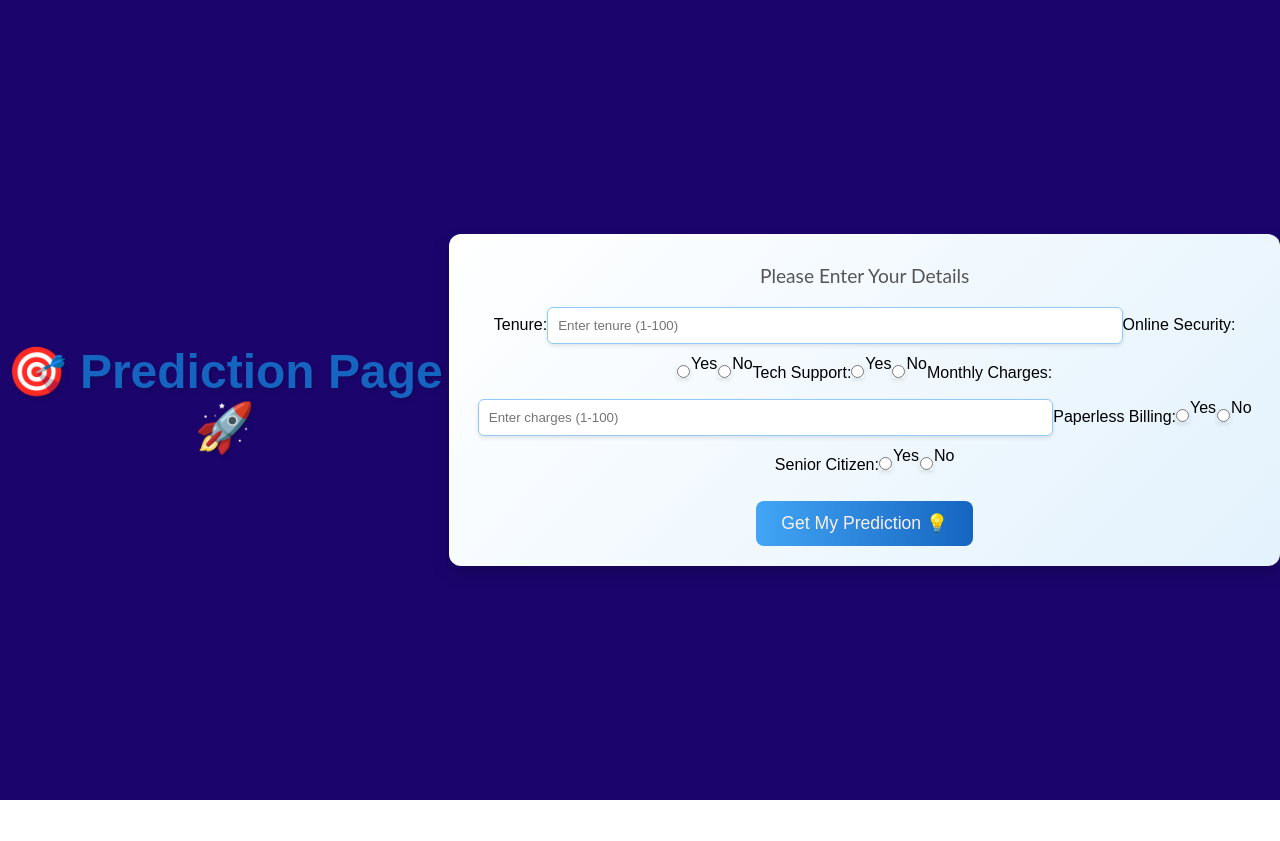
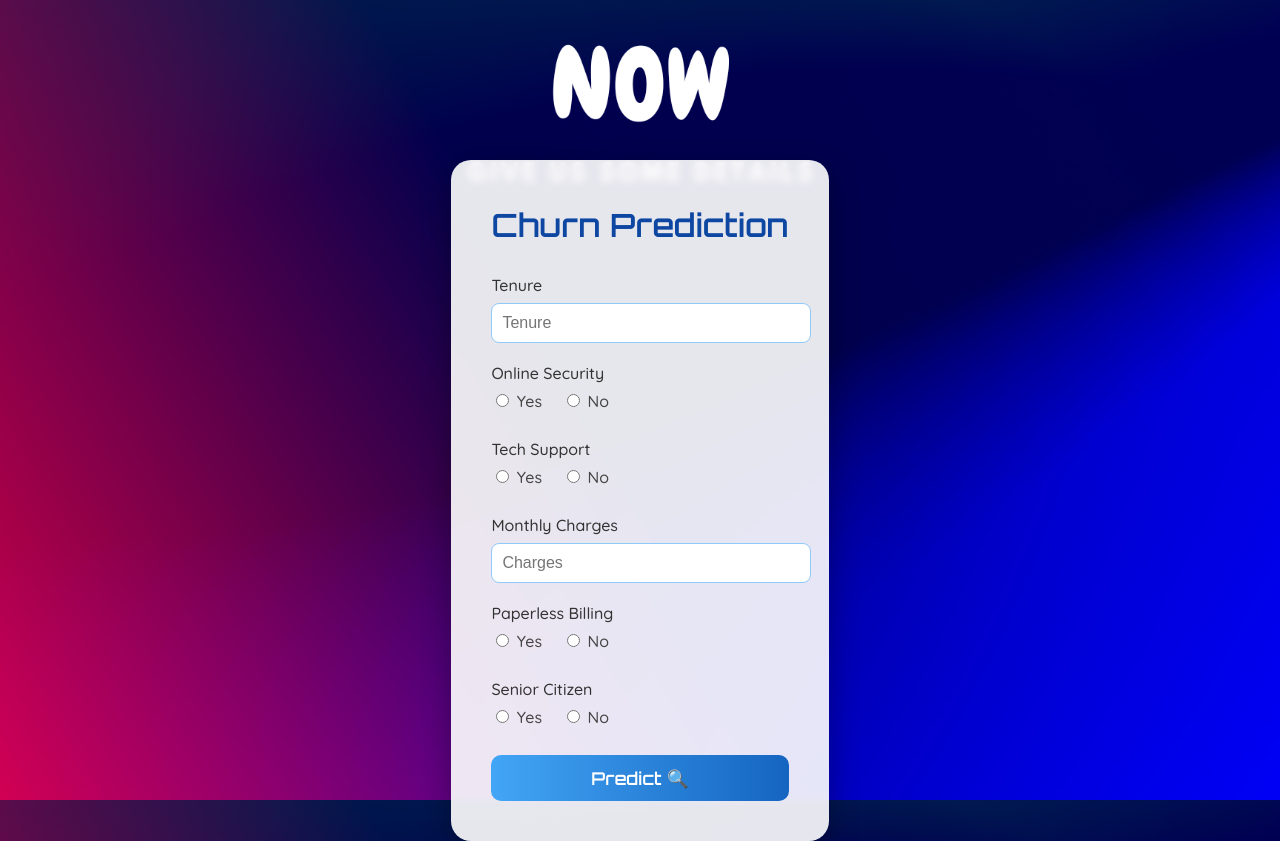
Before and after one commit to INDIANSANGAMESH/React-App, a React (Create React App) app in the folder churn_predict/: page /next in a window 1280 px wide. Before the commit the page ends 800 px from the top, so only its background shows below. Built offline with nearby package versions, Linux system fonts and the light colour scheme.

Commit message:
Mudiya Poguthu...

```diff
--- a/churn_predict/src/App.css
+++ b/churn_predict/src/App.css
@@ -11,7 +11,6 @@ body {
     display: flex;
     justify-content: center;
     align-items: center;
-  background-color: rgba(27, 6, 109, 0.973); /* Blue background */
   }
 
   /* Centering Container */
@@ -27,12 +26,12 @@ body {
 
   /* Centered Content Box */
   .box {
-  background-color: rgba(255, 255, 255, 0.721); /* White background */
+    background-color: rgba(14, 2, 2, 0.721); /* White background */
     padding: 20px;
     border-radius: 10px;
     box-shadow: 0 4px 8px rgba(0, 0, 0, 0.2);
     text-align: center;
-  position: relative;
+    position: center;
   }
 
   /* Styling for Header Text */
--- a/churn_predict/src/App.js
+++ b/churn_predict/src/App.js
@@ -15,4 +15,4 @@ function App() {
   );
 }
 
-export default App;
+export default App;
--- a/churn_predict/src/HomePage.js
+++ b/churn_predict/src/HomePage.js
@@ -12,9 +12,9 @@ const HomePage = () => {
   return (
     <div className="App">
       <div className="container">
-      <div className="box" style={{ width: '400px', height: '200px', backgroundColor: '#fff', color: '#000', borderRadius: '15px' }}>
-        <p style={{ fontSize: '24px', fontWeight: 'bold', fontFamily: 'Pacifico, cursive' }}>Hello All !!!</p>
-          <p style={{ fontFamily: 'Lato, sans-serif' }}>This is a churn Prediction ML</p>
+        <div className="box">
+          <p className="bold-text">Hello All !!!</p>
+          <p className="bold-text" >This is a churn Prediction ML</p>
           <button className="blue-button" onClick={handleStartClick}>
             Let's Start
           </button>
--- a/churn_predict/src/Homepage.css
+++ b/churn_predict/src/Homepage.css
@@ -1,8 +1,8 @@
 .App {
     height: 100vh;
     display: flex;
-    justify-content: center;
-    align-items: center;
+    justify-content:safe;
+    align-items:center;
 }
 
 .container {
@@ -12,19 +12,19 @@
     background-image: url('Background.png');
     background-size: cover;
     background-position: center;
-    display: flex;
-    justify-content: center;
+    display:grid;
+    justify-content:safe;
     align-items: center;
 }
 
 .box {
     text-align: center;
-    background-color: white; /* Changed */
-    color: black;             /* Changed */
+    background-color: rgb(6, 0, 0);
+    color: black;
     padding: 20px;
     border-radius: 15px;
     width: 400px;
-    height: 200px;
+    height: 130px;
 }
 
 
@@ -32,7 +32,7 @@
     font-family: 'Pacifico', cursive;
     font-size: 24px;
     font-weight: bold;
-    color: black;
+    color: wheat;
 }
 
 .blue-button {
--- a/churn_predict/src/UserInputs.css
+++ b/churn_predict/src/UserInputs.css
@@ -1,80 +1,87 @@
+@import url('https://fonts.googleapis.com/css2?family=Quicksand:wght@500&family=Orbitron:wght@600&display=swap');
+
 body {
-  background: linear-gradient(135deg, #e3f2fd, #bbdefb);
-  font-family: "Arial", sans-serif;
-  color: #333;
-  text-align: left;
+  margin: 0;
+  padding: 0;
+  font-family: "Quicksand", sans-serif;
+  background-image: url("Details Page.png");
+  background-size: cover;
+  background-position: center;
+  background-attachment: fixed;
 }
 
-.header {
-  text-align: center;
-  font-size: 3em;
-  font-weight: bold;
-  margin: 20px 0;
-  color: #1565c0;
-  text-shadow: 2px 2px 4px rgba(0, 0, 0, 0.2);
+.form-box {
+  width: 90%;
+  max-width: 600px;
+  background: rgba(255, 255, 255, 0.9);
+  border-radius: 20px;
+  padding: 40px;
+  box-shadow: 0 10px 30px rgba(0, 0, 0, 0.3);
+  backdrop-filter: blur(4px);
+  margin-top: 200px;
 }
 
-.subtitle {
-  font-size: 1.2em;
-  color: #555;
+.form-title {
+  font-family: "Orbitron", sans-serif;
+  text-align: center;
+  font-size: 2em;
+  color: #0d47a1;
+  margin-bottom: 30px;
+  margin-top: 5px;
 }
 
-.box {
-  width: 70%;
-  height: auto;
-  margin: auto;
-  padding: 20px;
-  border: 0px solid #bbdefb;
-  border-radius: 12px;
-  background: linear-gradient(135deg, #ffffff, #e3f2fd);
-  box-shadow: 0 8px 16px rgba(0, 0, 0, 0.2);
-  transition: transform 0.3s ease-in-out;
+.input-group {
+  margin-bottom: 20px;
 }
 
-.box:hover {
-  transform: translateY(-10px);
+.input-group label {
+  display: block;
+  font-size: 1em;
+  margin-bottom: 8px;
+  color: #333;
 }
 
-input {
+.input-group input[type="number"] {
+  width: 100%;
   padding: 10px;
-  width: 70%;
-  margin: 10px 0;
   border: 1px solid #90caf9;
-  border-radius: 6px;
-  box-shadow: 0 2px 4px rgba(0, 0, 0, 0.1);
+  border-radius: 8px;
+  font-size: 1em;
 }
 
 .radio-group {
-  display:inline-flex;
-  align-items: left;
-  gap: 1px;
-  margin: 1px 0;
+  display: flex;
+  gap: 20px;
+  margin-top: 5px;
 }
 
-.blur-button {
-  padding: 12px 25px;
-  margin-top: 20px;
+.radio-group label {
+  font-size: 1em;
+  color: #444;
+}
+
+.predict-button {
+  display: block;
+  width: 100%;
+  padding: 12px;
   background: linear-gradient(90deg, #42a5f5, #1565c0);
   border: none;
-  color: rgb(249, 240, 240);
+  border-radius: 10px;
+  color: white;
   font-size: 1.1em;
-  border-radius: 8px;
   cursor: pointer;
-  transition: background 0.3s ease, transform 0.2s ease-in-out;
+  transition: all 0.3s ease;
+  font-family: "Orbitron", sans-serif;
 }
 
-.blur-button:hover {
+.predict-button:hover {
   background: linear-gradient(90deg, #2196f3, #0d47a1);
-  transform: scale(1.05);
+  transform: scale(1.03);
 }
 
 .prediction-output {
+  margin-top: 25px;
+  font-size: 1.4em;
+  text-align: center;
   color: #2e7d32;
-  font-size: 1.5em;
-  margin-top: 15px;
-  text-align: center;
 }
-
-.new-line {
-  white-space: pre-line;
-}
--- a/churn_predict/src/UserInputs.js
+++ b/churn_predict/src/UserInputs.js
@@ -64,115 +64,70 @@ const UserInputs = () => {
 
   return (
     <div className="App">
-      <header className="header">🎯 Prediction Page 🚀</header>
-      <div className="box">
-        <p className="subtitle">Please Enter Your Details</p>
+      <div className="form-box">
+        <h2 className="form-title">Churn Prediction</h2>
         <form>
-          <label htmlFor="Tenure">Tenure:</label>
+          <div className="input-group">
+            <label>Tenure</label>
             <input
               type="number"
-            id="Tenure"
               name="Tenure"
               value={rawInputs.Tenure}
               onChange={handleInputChange}
-            placeholder="Enter tenure (1-100)"
+              placeholder="Tenure"
             />
-
-          <label>Online Security:</label>
-          <div className="radio-group">
-            <input
-              type="radio"
-              id="Online_Security_Yes"
-              name="Online_Security"
-              value="1"
-              onChange={handleInputChange}
-            />
-            <label htmlFor="Online_Security_Yes">Yes</label>
-            <input
-              type="radio"
-              id="Online_Security_No"
-              name="Online_Security"
-              value="0"
-              onChange={handleInputChange}
-            />
-            <label htmlFor="Online_Security_No">No</label>
           </div>
 
-          <label>Tech Support:</label>
+          <div className="input-group">
+            <label>Online Security</label>
             <div className="radio-group">
-            <input
-              type="radio"
-              id="Tech_Support_Yes"
-              name="Tech_Support"
-              value="1"
-              onChange={handleInputChange}
-            />
-            <label htmlFor="Tech_Support_Yes">Yes</label>
-            <input
-              type="radio"
-              id="Tech_Support_No"
-              name="Tech_Support"
-              value="0"
-              onChange={handleInputChange}
-            />
-            <label htmlFor="Tech_Support_No">No</label>
+              <label><input type="radio" name="Online_Security" value="1" onChange={handleInputChange} /> Yes</label>
+              <label><input type="radio" name="Online_Security" value="0" onChange={handleInputChange} /> No</label>
+            </div>
           </div>
 
-          <label htmlFor="Monthly_charges">Monthly Charges:</label>
+          <div className="input-group">
+            <label>Tech Support</label>
+            <div className="radio-group">
+              <label><input type="radio" name="Tech_Support" value="1" onChange={handleInputChange} /> Yes</label>
+              <label><input type="radio" name="Tech_Support" value="0" onChange={handleInputChange} /> No</label>
+            </div>
+          </div>
+
+          <div className="input-group">
+            <label>Monthly Charges</label>
             <input
               type="number"
-            id="Monthly_charges"
               name="Monthly_charges"
               value={rawInputs.Monthly_charges}
               onChange={handleInputChange}
-            placeholder="Enter charges (1-100)"
+              placeholder="Charges"
             />
-
-          <label>Paperless Billing:</label>
-          <div className="radio-group">
-            <input
-              type="radio"
-              id="Paper_less_Billing_Yes"
-              name="Paper_less_Billing"
-              value="1"
-              onChange={handleInputChange}
-            />
-            <label htmlFor="Paper_less_Billing_Yes">Yes</label>
-            <input
-              type="radio"
-              id="Paper_less_Billing_No"
-              name="Paper_less_Billing"
-              value="0"
-              onChange={handleInputChange}
-            />
-            <label htmlFor="Paper_less_Billing_No">No</label>
           </div>
 
-          <label>Senior Citizen:</label>
+          <div className="input-group">
+            <label>Paperless Billing</label>
             <div className="radio-group">
-            <input
-              type="radio"
-              id="Senior_citizen_Yes"
-              name="Senior_citizen"
-              value="1"
-              onChange={handleInputChange}
-            />
-            <label htmlFor="Senior_citizen_Yes">Yes</label>
-            <input
-              type="radio"
-              id="Senior_citizen_No"
-              name="Senior_citizen"
-              value="0"
-              onChange={handleInputChange}
-            />
-            <label htmlFor="Senior_citizen_No">No</label>
+              <label><input type="radio" name="Paper_less_Billing" value="1" onChange={handleInputChange} /> Yes</label>
+              <label><input type="radio" name="Paper_less_Billing" value="0" onChange={handleInputChange} /> No</label>
+            </div>
+          </div>
+
+          <div className="input-group">
+            <label>Senior Citizen</label>
+            <div className="radio-group">
+              <label><input type="radio" name="Senior_citizen" value="1" onChange={handleInputChange} /> Yes</label>
+              <label><input type="radio" name="Senior_citizen" value="0" onChange={handleInputChange} /> No</label>
+            </div>
           </div>
         </form>
 
-        <button className="blur-button" onClick={handlePrediction}>
-          Get My Prediction 💡
+        <button className="predict-button" onClick={handlePrediction}>
+          Predict 🔍
         </button>
-        {prediction && <h2 className="prediction-output">Prediction: {prediction}</h2>}
+        {prediction && (
+          <div className="prediction-output">Prediction: {prediction}</div>
+        )}
       </div>
     </div>
   );
--- a/churn_predict/src/index.css
+++ /dev/null
@@ -1,13 +0,0 @@
-body {
-  margin: 0;
-  font-family: -apple-system, BlinkMacSystemFont, 'Segoe UI', 'Roboto', 'Oxygen',
-    'Ubuntu', 'Cantarell', 'Fira Sans', 'Droid Sans', 'Helvetica Neue',
-    sans-serif;
-  -webkit-font-smoothing: antialiased;
-  -moz-osx-font-smoothing: grayscale;
-}
-
-code {
-  font-family: source-code-pro, Menlo, Monaco, Consolas, 'Courier New',
-    monospace;
-}
--- a/churn_predict/src/index.js
+++ b/churn_predict/src/index.js
@@ -1,6 +1,5 @@
 import React from 'react';
 import ReactDOM from 'react-dom/client';
-import './index.css';
 import App from './App';
 import reportWebVitals from './reportWebVitals';
 
```
Also changed, not shown: churn_predict/src/Details Page.png (added), 1 other file (tests, documents, lock files or other folders). Lines whose indentation alone changed are shown as unchanged.
